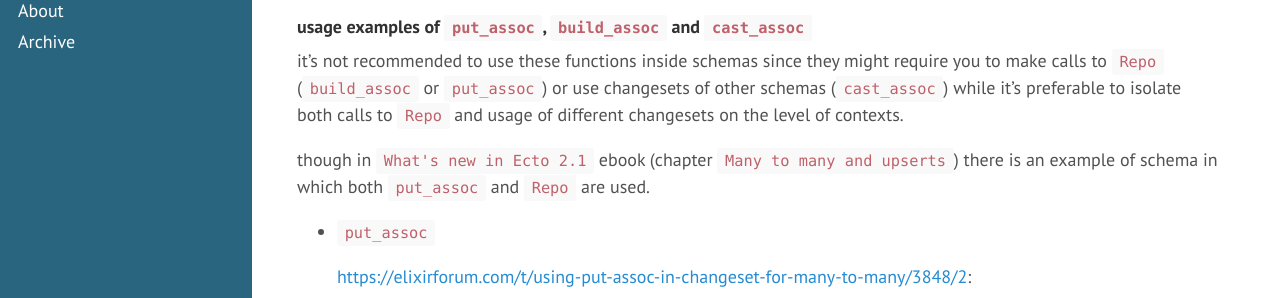
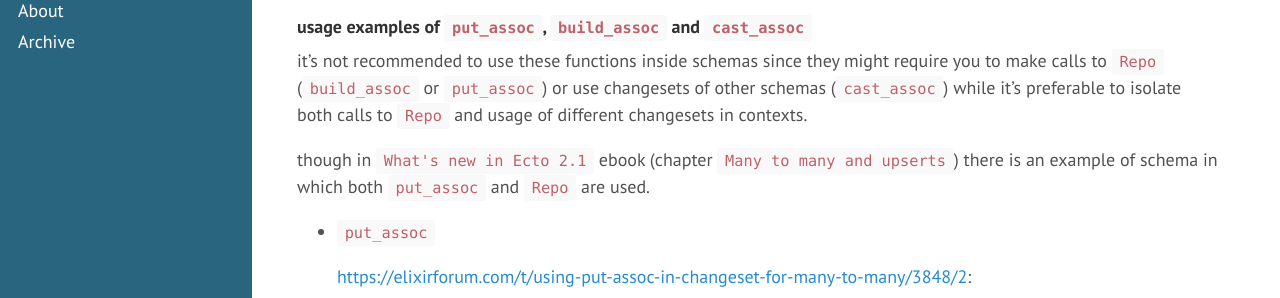
Before and after one commit to tap349/tap349.github.io, a Jekyll site: the page built from _posts/2017-07-27-phoenix-ecto.md, in a window 1280 px wide and 900 px high, scrolled down 3552 px. Shown: the part 157-455 px from the top of the window. Built offline with Jekyll 4.4.1, drawn with Linux system fonts in a browser that asks for light colours.

Commit message:
update 2017-08-20_21:19:17

```diff
--- a/_posts/2017-07-27-phoenix-ecto.md
+++ b/_posts/2017-07-27-phoenix-ecto.md
@@ -157,7 +157,7 @@ comment = %Comment{user_id: user.id, body: "foo"}
 it's not recommended to use these functions inside schemas since they might
 require you to make calls to `Repo` (`build_assoc` or `put_assoc`) or use
 changesets of other schemas (`cast_assoc`) while it's preferable to isolate
-both calls to `Repo` and usage of different changesets on the level of contexts.
+both calls to `Repo` and usage of different changesets in contexts.
 
 though in `What's new in Ecto 2.1` ebook (chapter `Many to many and upserts`)
 there is an example of schema in which both `put_assoc` and `Repo` are used.
```
